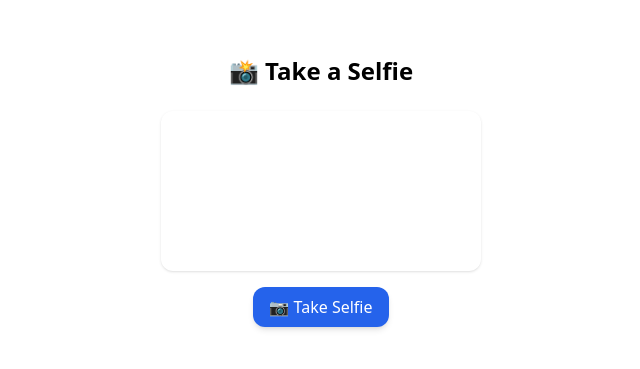
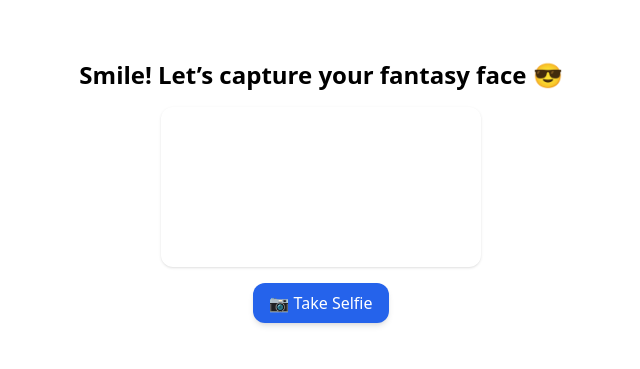
Before and after one commit to saifkazi25/IT129, a Next.js app: page /selfie in a window 1280 px wide. Shown: the part 209-578 px from the top of the page, without its empty margins (319-959 px from the left). Built offline with nearby package versions, Linux system fonts and the light colour scheme; no server answers.

Commit message:
Update page.tsx

```diff
--- a/app/selfie/page.tsx
+++ b/app/selfie/page.tsx
@@ -1,18 +1,15 @@
-import dynamic from "next/dynamic";
-import { Suspense } from "react";
+'use client';
 
-// Dynamically import the webcam component (client-side only)
-const WebcamCapture = dynamic(() => import("@/components/CustomWebcam"), {
-  ssr: false,
-});
+import React, { Suspense } from 'react';
+import CustomWebcam from '@/components/CustomWebcam';
 
 export default function SelfiePage() {
   return (
-    <main className="flex min-h-screen flex-col items-center justify-center bg-white text-black p-4">
-      <h1 className="text-2xl font-bold mb-6">📸 Take a Selfie</h1>
-      <Suspense fallback={<p>Loading camera...</p>}>
-        <WebcamCapture />
-      </Suspense>
-    </main>
+    <Suspense fallback={<div className="p-10 text-center text-gray-400">Loading camera...</div>}>
+      <main className="min-h-screen flex flex-col items-center justify-center p-6 bg-white text-black">
+        <h1 className="text-2xl font-bold mb-4 text-center">Smile! Let’s capture your fantasy face 😎</h1>
+        <CustomWebcam />
+      </main>
+    </Suspense>
   );
 }
```
